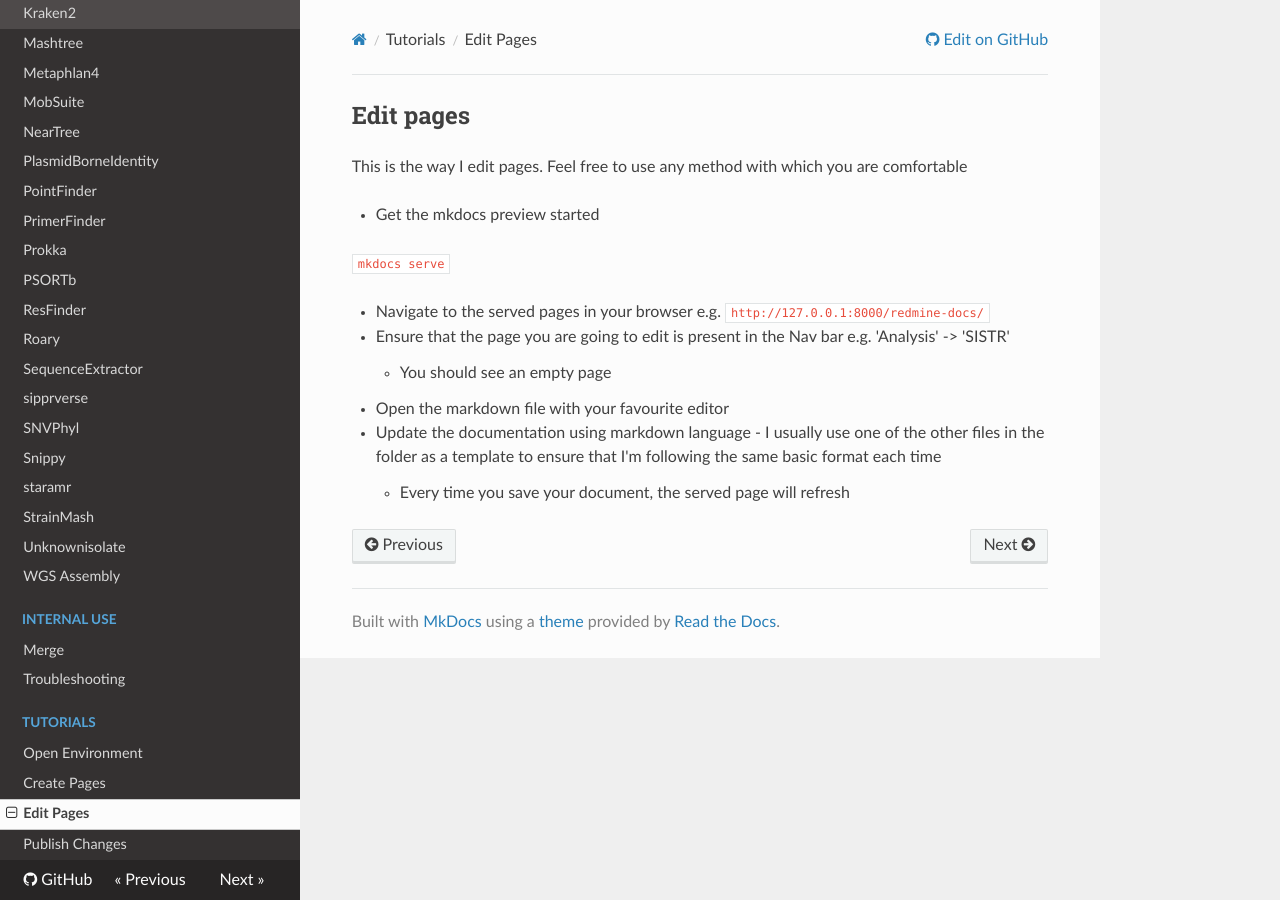
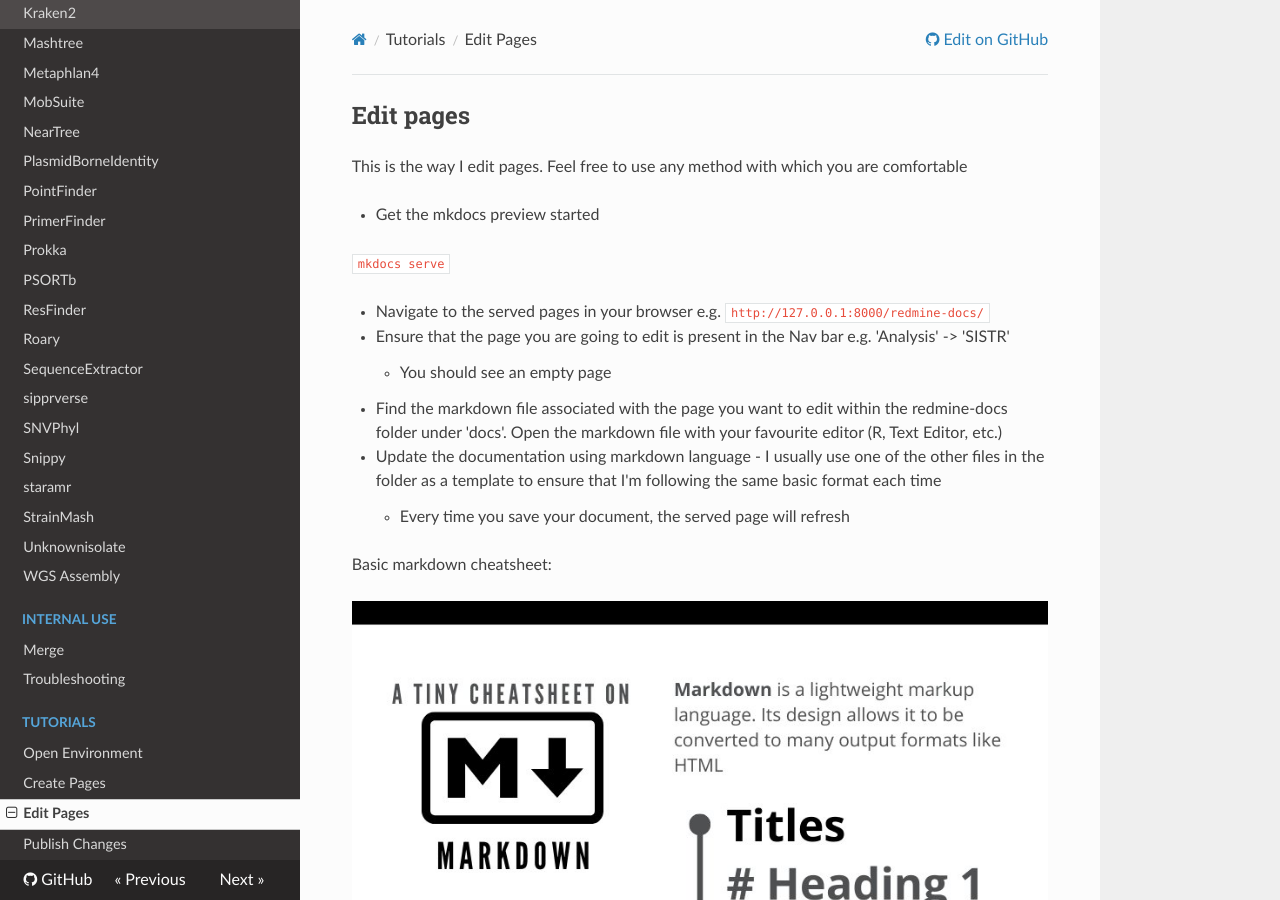
Before and after one commit to OLC-Bioinformatics/redmine-docs, an MkDocs documentation site: the page built from docs/tutorials/edit_pages.md, in a window 1280 px wide and 900 px high. Built offline with MkDocs 1.6.1, drawn with Linux system fonts in a browser that asks for light colours; nearby versions of some CDN libraries.

Commit message:
updates to docs

```diff
--- a/docs/tutorials/edit_pages.md
+++ b/docs/tutorials/edit_pages.md
@@ -12,9 +12,12 @@ This is the way I edit pages. Feel free to use any method with which you are com
 
 	- You should see an empty page
 
-
-- Open the markdown file with your favourite editor
+- Find the markdown file associated with the page you want to edit within the redmine-docs folder under 'docs'. Open the markdown file with your favourite editor (R, Text Editor, etc.)
 
 - Update the documentation using markdown language - I usually use one of the other files in the folder as a template to ensure that I'm following the same basic format each time
 
 	- Every time you save your document, the served page will refresh
+
+Basic markdown cheatsheet:
+
+![markdown cheatsheet](../img/markdown_cheatsheet.jpg)
```
Also changed, not shown: docs/index.md (+9 -0 lines), docs/img/markdown_cheatsheet.jpg (added).
